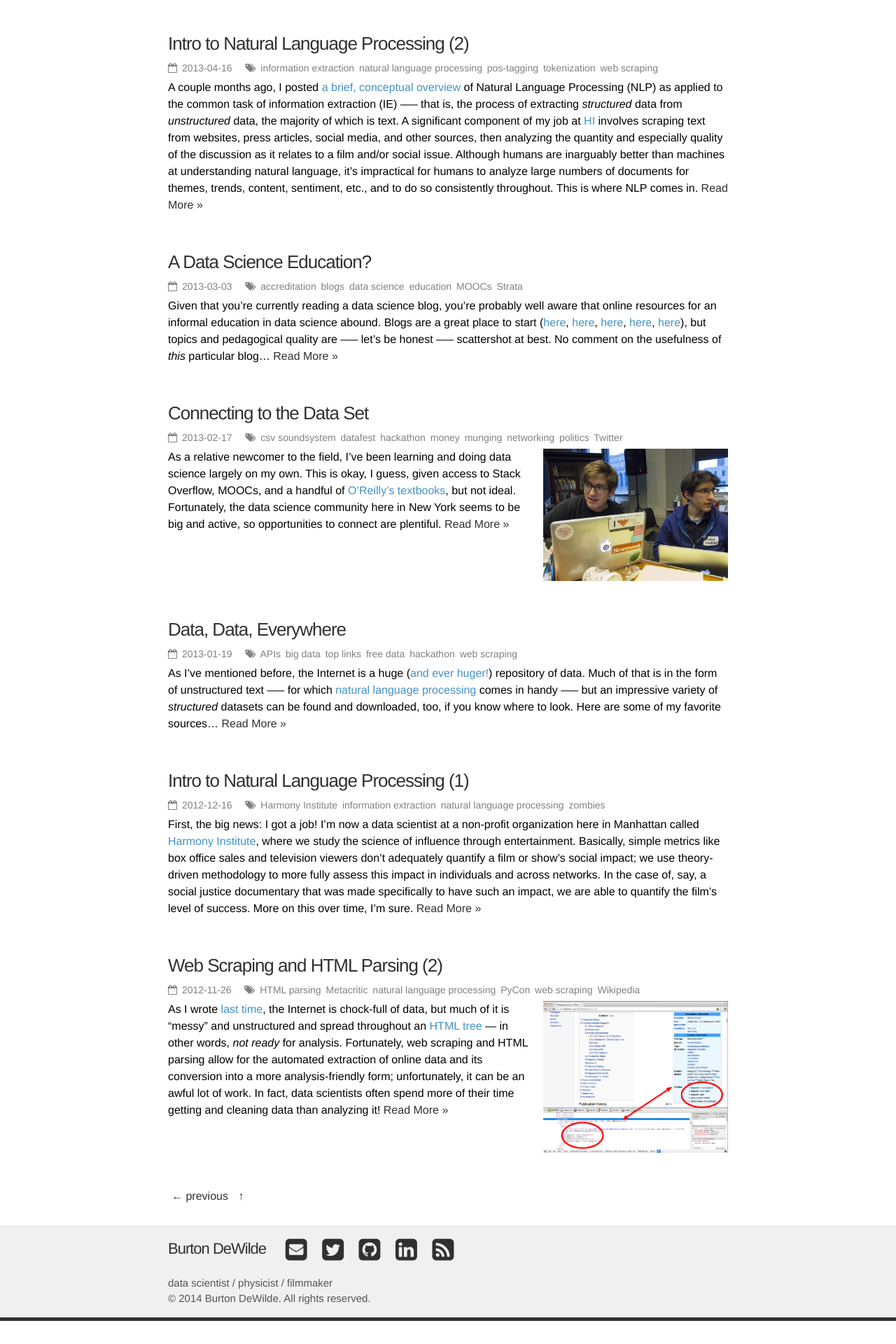
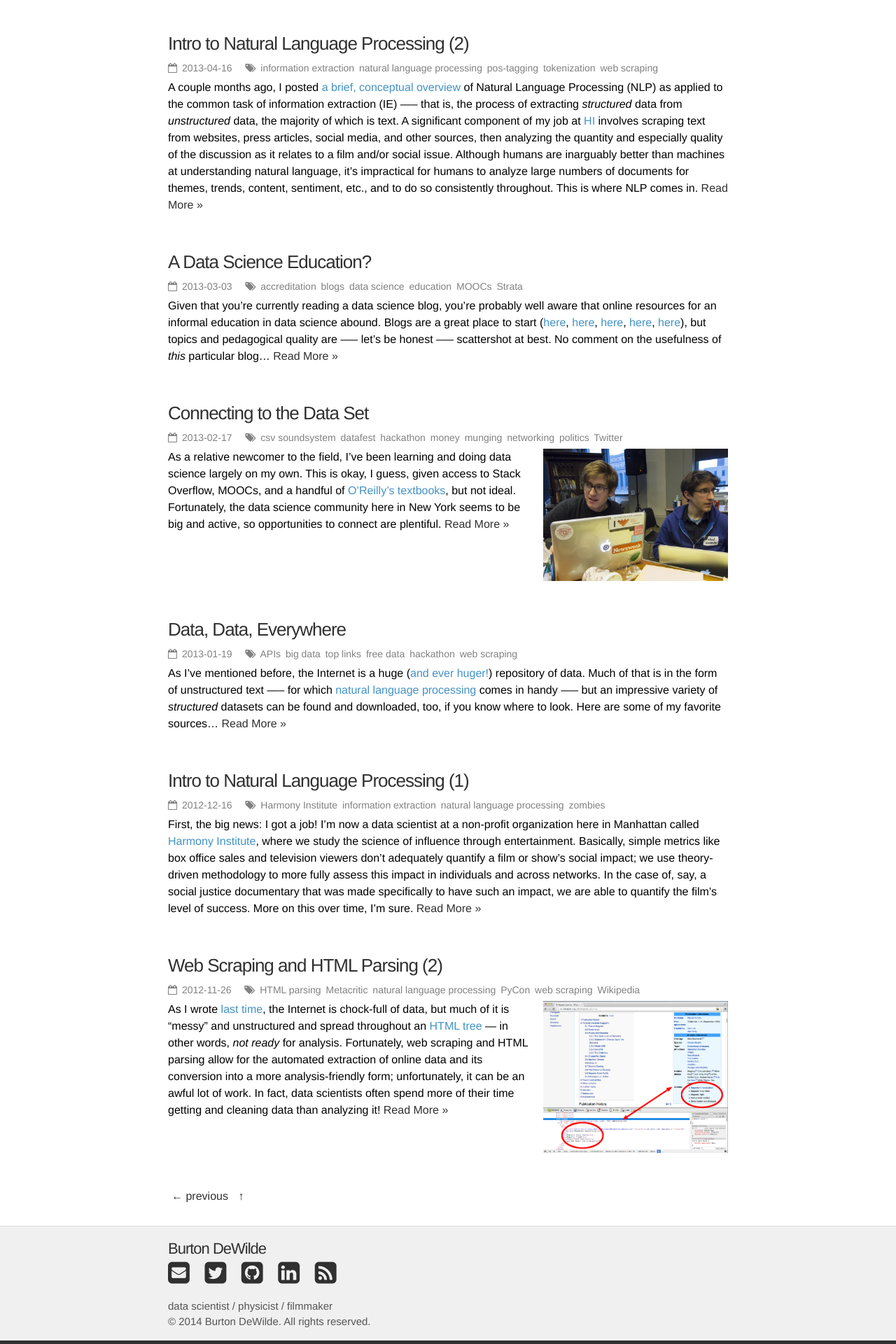
Before and after one commit to bdewilde/bdewilde.github.io, a Jekyll site: the page built from index.html, in a window 1280 px wide. Shown: the part 1232-3152 px from the top of the page at 70% size. Built offline with Jekyll 4.4.1, drawn with Linux system fonts in a browser that asks for light colours; nearby versions of some CDN libraries; the list of posts is cut into pages by our own code; before the commit the page ends 3119 px from its top, so only the background shows below that.

Commit message:
final tinker with site footer formatting

```diff
--- a/_includes/footer.html
+++ b/_includes/footer.html
@@ -3,7 +3,9 @@
   <div class="wrap">
 
     <div class="footer-top">
-      <a class="site-title site-link" href="{{ site.baseurl }}/">{{ site.title }}</a>
+
+      <a class="site-title site-link" href="{{ site.baseurl }}/">{{ site.title }}</a><br>
+
       <ul>
         {% if site.email %}
           <li><a class="site-link" href="mailto:{{ site.email }}"><i class="fa fa-envelope-square fa-fw fa-2x"></i></a></li>
--- a/assets/css/style.css
+++ b/assets/css/style.css
@@ -93,6 +93,7 @@
 .site-footer .site-title {
   font-size: 22px;
   margin-right: 20px;
+  display: block;
 }
 
 
@@ -141,6 +142,10 @@
   border-bottom: 5px solid #303030;
   padding: 15px 0;
   background-color: #f0f0f0;
+}
+
+.site-footer .fa-fw {
+  text-align: left;
 }
 
 .footer-heading {
```
